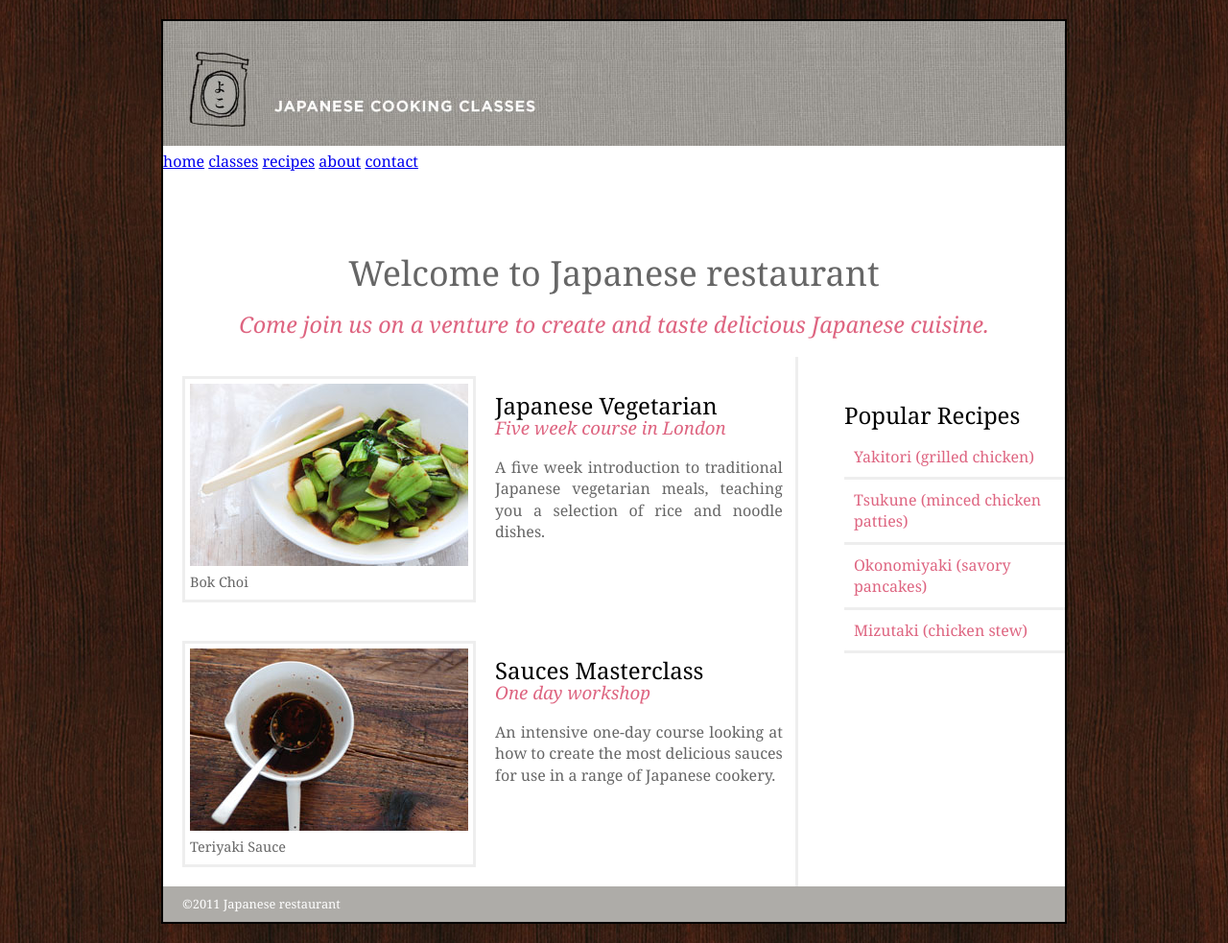
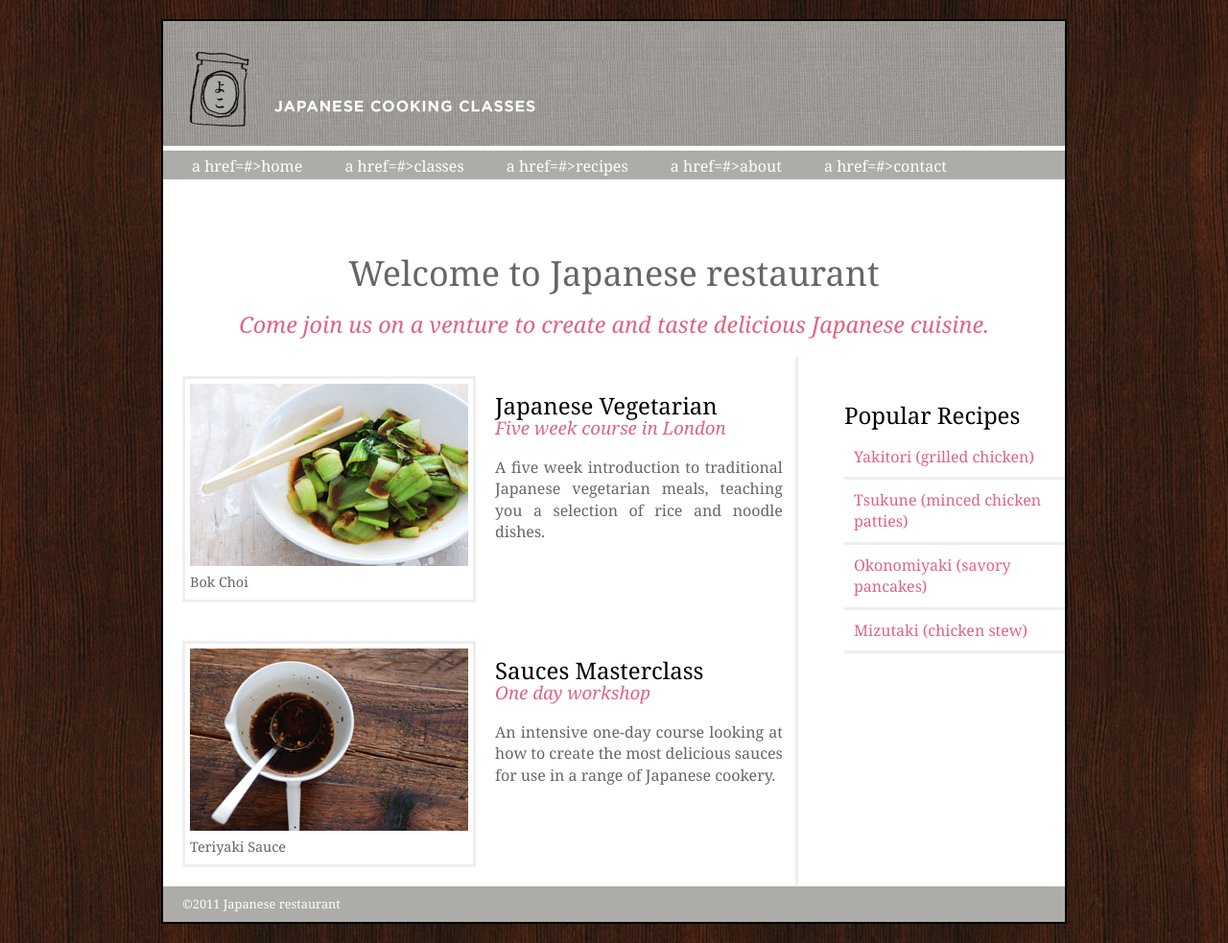
Before and after one commit to MicziDaniel/feladat3, a plain HTML site: page index.html in a window 1280 px wide. Shown: the whole page at 96% size. Drawn offline with Linux system fonts and the light colour scheme.

Commit message:
keszallapot

```diff
--- a/index.html
+++ b/index.html
@@ -12,11 +12,13 @@
         <header>
             <img src="header.jpg" alt="header" title="header">
             <nav>
-                <a href=#>home</a>
-                <a href=#>classes</a>
-                <a href=#>recipes</a>
-                <a href=#>about</a>
-                <a href=#>contact</a>
+                <ul>
+                    <li>a href=#>home</a></li>
+                    <li>a href=#>classes</a></li>
+                    <li>a href=#>recipes</a></li>
+                    <li>a href=#>about</a></li>
+                    <li>a href=#>contact</a></li>
+                </ul>
             </nav>
         </header>
         <section class="home">
--- a/style.css
+++ b/style.css
@@ -39,6 +39,7 @@ nav ul
 nav li
 {
 	margin-right: 40px;
+	display: inline;
 }
 
 nav li a
@@ -141,11 +142,6 @@ header
 	height: 200px;
 }
 
-nav
-{
-	display: contents;
-}
-
 article
 {
 	text-align: justify;
```
